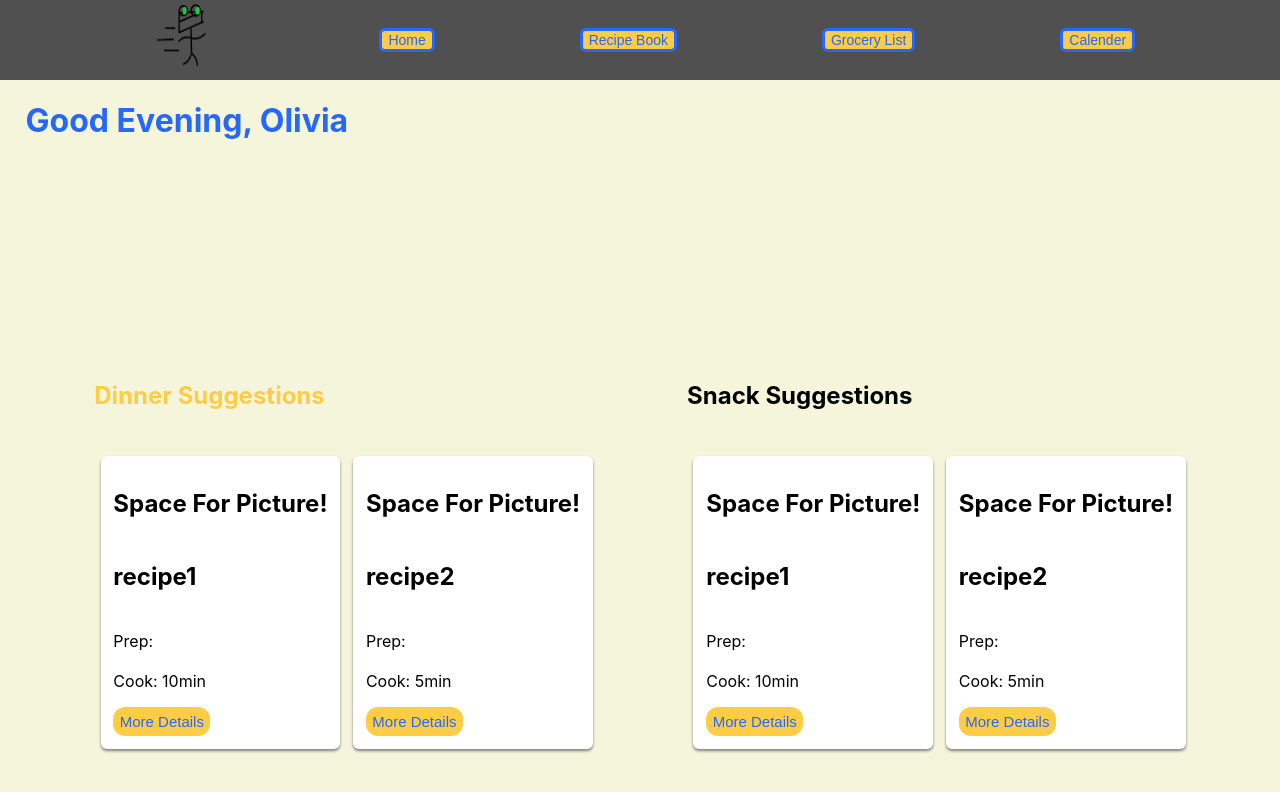
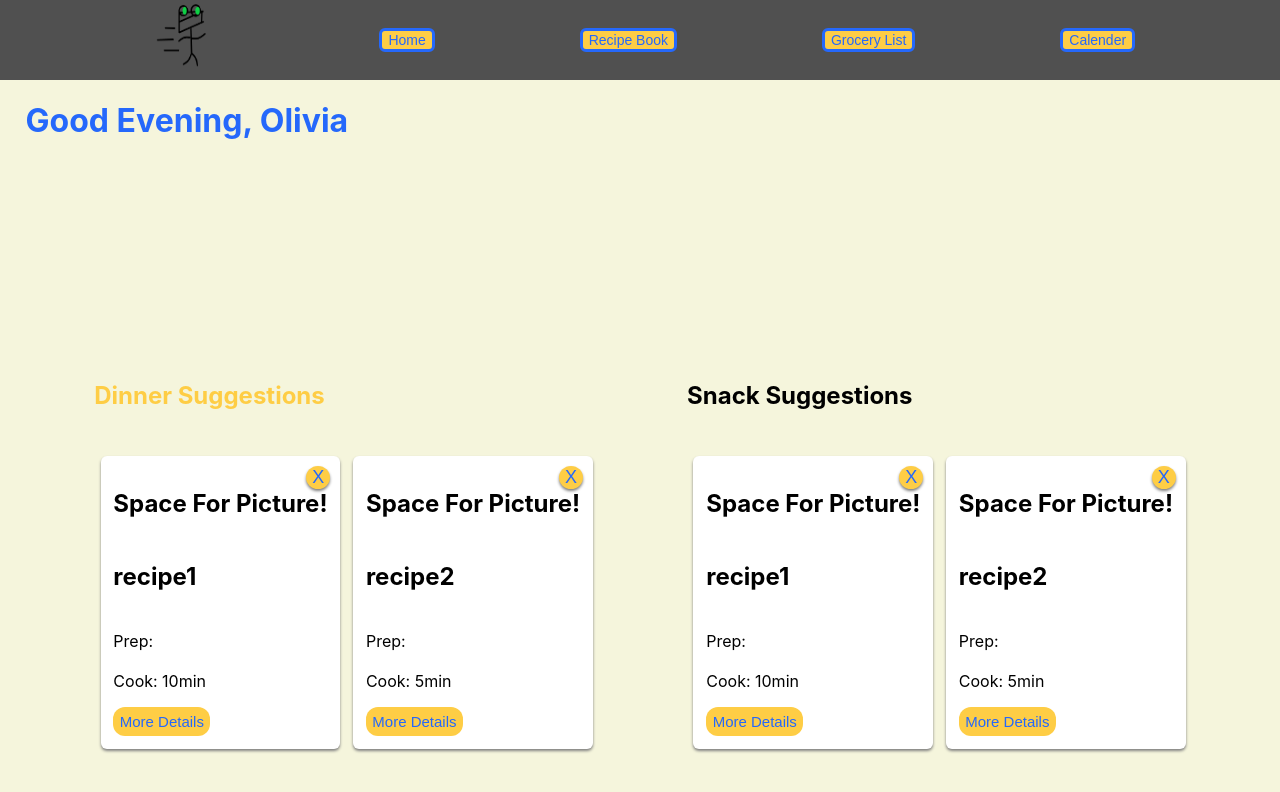
Before and after one commit to Cwoodard2/QuickFoods, a React (Create React App) app: page /#/homepage in a window 1280 px wide. Shown: the top 792 px of the page. Built offline with nearby package versions, Linux system fonts and the light colour scheme; no server answers; sample sign-in values are in the browser's storage.

Commit message:
Beginning to add functionality so that new recipes load upn being added instead of waiting for page to change, began implementing the ability to delete recipes

```diff
--- a/src/components/CreateRecipeModal.js
+++ b/src/components/CreateRecipeModal.js
@@ -94,10 +94,15 @@ export default function CreateRecipeModal(props) {
         };
 
 
+        function newRecipeLoad() {
+            return props.recipeLoad();
+        }
+
         function closeModal() {
             return props.onClose();
         }
 
+        newRecipeLoad();
         closeModal();
     }
 
--- a/src/components/Navigation.scss
+++ b/src/components/Navigation.scss
@@ -11,6 +11,7 @@
     width: 100vw;
     height: 10vh;
     background-color: rgb(80, 80, 80);
+    z-index: 2;
 }
 
 .nav-button {
--- a/src/components/RecipeCard.js
+++ b/src/components/RecipeCard.js
@@ -8,6 +8,7 @@ export default function RecipeCard(props) {
     return(
         <div className="recipe-card-main">
             <Modal title={props.recipe} description={props.content} prepTime={props.prepTime} prep={props.prep} instructions={props.instructions} cookTime={props.cook} attributes={props.attributes} onClose={() => setView(false)} show={showModal}/>
+            <button className="remove-recipe-button">X</button>
             <h2 className="recipe-name">Space For Picture!</h2>
             <div className="recipe-card-content">
                 <h3 className="recipe-name">{props.recipe}</h3>
--- a/src/components/RecipeCard.scss
+++ b/src/components/RecipeCard.scss
@@ -1,4 +1,5 @@
 .recipe-card-main {
+    position: relative;
     animation-name: slide-in-left;
     animation-duration: 1s;
     // width: 15vw;
@@ -8,8 +9,33 @@
     border-radius: 6px;
     box-shadow: 0px 2px 3px 0px grey;
     transition: box-shadow 0.5s;
+    z-index: 1;
     &:hover {
         box-shadow: 0px 2px 5px 2px grey;
+    }
+}
+
+.remove-recipe-button {
+    position: absolute;
+    top: 10px;
+    right: 10px;
+    background-color: #FECD45;
+    color: #2568FB;
+    border-radius: 50%;
+    border: none;
+    width: auto;
+    height: auto;
+    font-size: large;
+    cursor: pointer;
+    box-shadow: 0 2px 3px 0px grey;
+    transition: all 0.3s;
+    &:hover {
+        transform: translateY(-2px);
+        box-shadow: 0px 5px 3px 0px grey;
+    }
+    &:active {
+        transform: translateY(-1px);
+        box-shadow: 0px 2px 3px 0px grey;
     }
 }
 
--- a/src/pages/login.js
+++ b/src/pages/login.js
@@ -34,10 +34,10 @@ export default function Login() {
             // setPersistence(auth, browserLocalPersistence).then(() => {
                 signInWithEmailAndPassword(auth, document.getElementById("username").value, document.getElementById("password").value)
                 .then(() => {
-                    console.log("browser Persistence set");
-                    console.log("sucess");
-                    navigate("/homepage");
-                })
+                });
+                console.log("browser Persistence set");
+                console.log("sucess");
+                navigate("/homepage");
                 // .then(() => {
                 //     console.log("user signed in correctly");
                 // })
@@ -62,10 +62,10 @@ export default function Login() {
                     console.log("sucess");
                     navigate("/homepage");
                 })
-            console.log("Demo loading");
+            console.log("login works");
             navigate("/homepage");
         } catch {
-            console.log("Demo Failedw");
+            console.log("Login failed");
         }
     }
 
@@ -74,10 +74,10 @@ export default function Login() {
             console.log(document.getElementById("username-create").value + document.getElementById("password-create").value)
             // await createUser(document.getElementById("username").value, document.getElementById("password").value);
             signInWithEmailAndPassword(auth, "example@example.com", "123456");
-            console.log("created");
+            console.log("Demo loading");
             navigate("/homepage");
         } catch {
-            console.log("creation failed failed");
+            console.log("Demo Failed");
         }
     }
 
--- a/src/pages/recipebook.js
+++ b/src/pages/recipebook.js
@@ -15,6 +15,7 @@ export default function RecipeBook(props) {
     const [breakfast, setBreakfast] = useState([]);
     const [lunch, setLunch] = useState([]);
     const [dinner, setDinner] = useState([]);
+    const [loadRecipes, setLoadRecipes] = useState(false);
 
     const {currentUser} = useAuth();
 
@@ -58,9 +59,9 @@ export default function RecipeBook(props) {
             <div className="recipe-book-main">
                 <div className="row" style={{gap: "2vw", alignItems: "center"}}>
                     <h1 className="title">Olivia's Recipe Book</h1>
-                    <button onClick={()=>setCreate(true)} className="add-button">&#43;</button>
+                    <button onClick={()=>{setCreate(true); setLoadRecipes(true);}} className="add-button">&#43;</button>
                 </div>
-                <CreateRecipeModal title={props.recipe} content={props.content} onClose={() => setCreate(false)} show={showCreateModal}/>
+                <CreateRecipeModal title={props.recipe} content={props.content} onClose={() => setCreate(false)} recipeLoad={() => setLoadRecipes(false)} show={showCreateModal}/>
                 <div className="column" style={{overflowY: "auto", gap: "3vw"}}>
                     <div className="column">
                         <h1 className="subtitle">Breakfast Recipes</h1>
```
